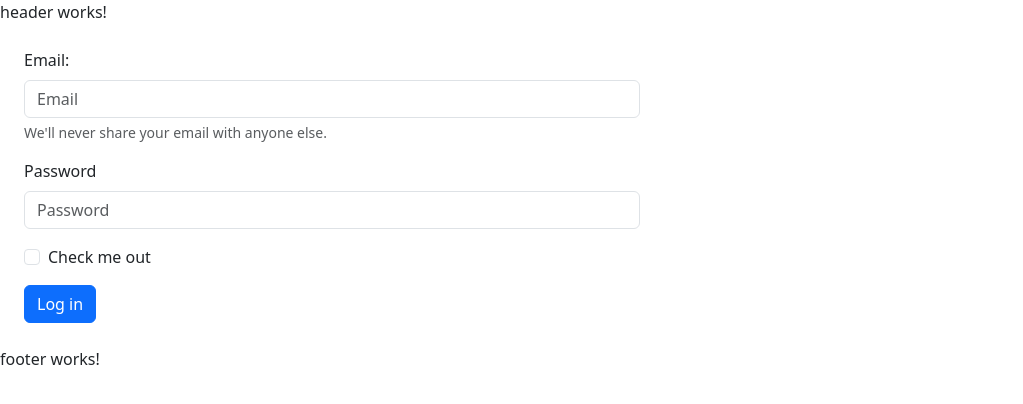
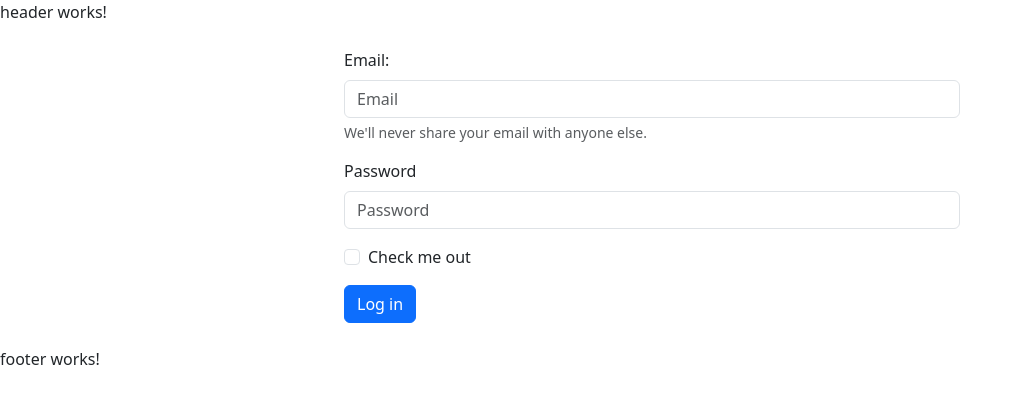
Before and after one commit to CaroBima/frontMicroserviciosAngular, an Angular app: page /login in a window 1280 px wide. Shown: the top 404 px of the page, without its empty margins (0-1023 px from the left). Built offline with nearby package versions, Linux system fonts and the light colour scheme.

Commit message:
Agregando estilos al login

```diff
--- a/src/app/login/login.component.html
+++ b/src/app/login/login.component.html
@@ -1,5 +1,5 @@
 <div class="login mt-4 ms-4 mb-4">
-  <div class="row">
+  <div class="row justify-content-md-center">
     <div class="col-md-6">
       <form>
         <div class="mb-3">
```
